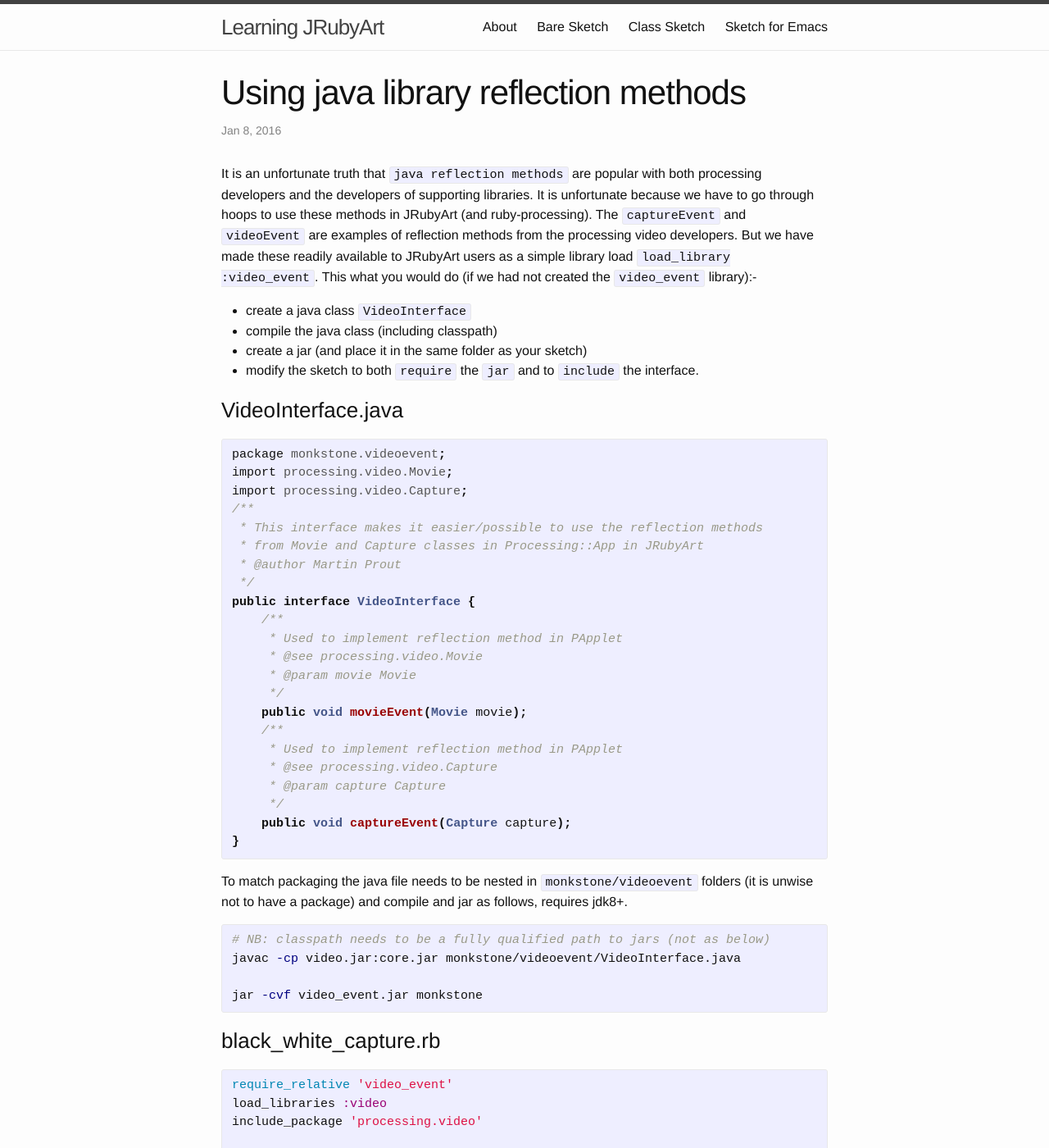
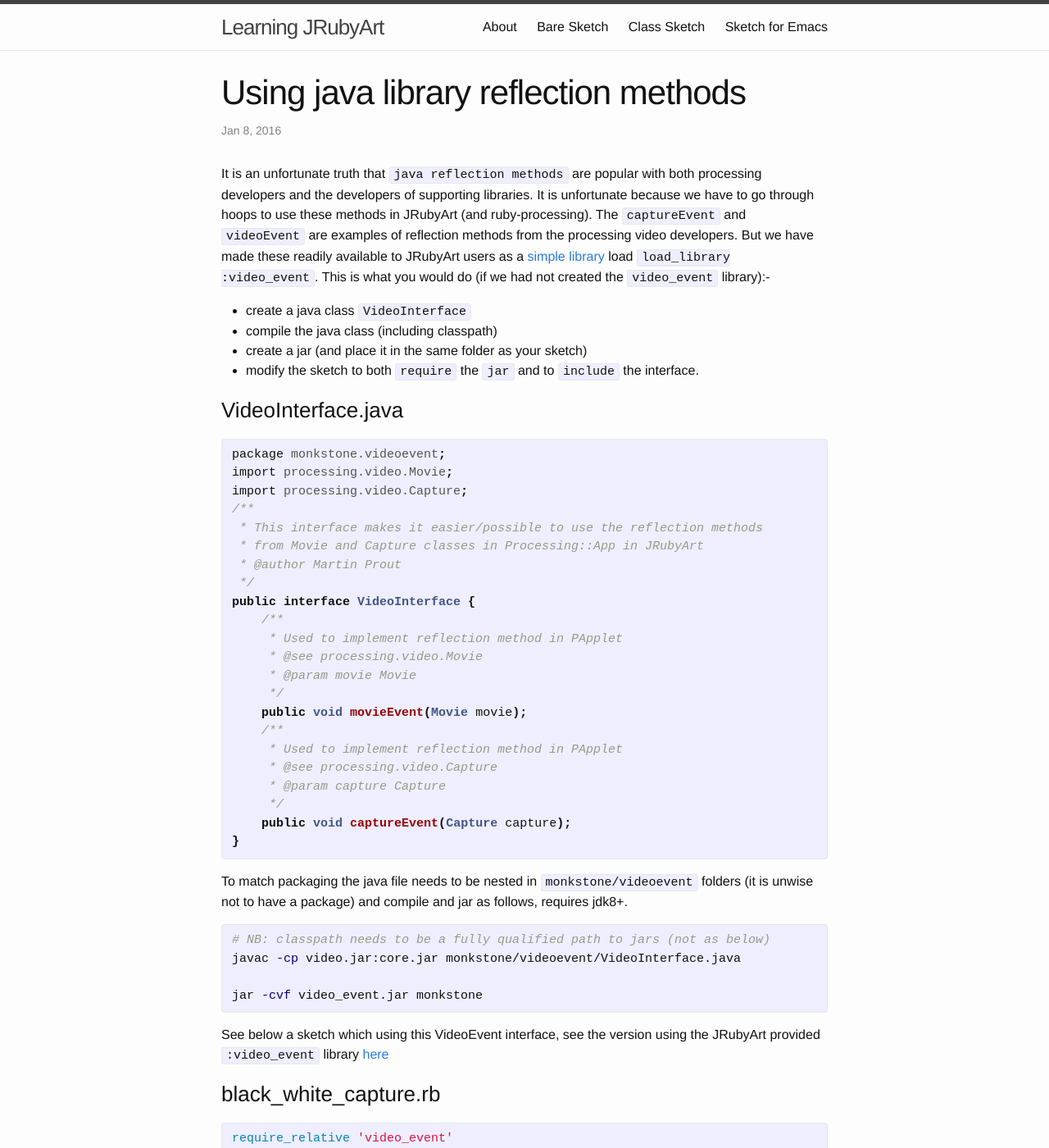
Before and after one commit to monkstone/monkstone.github.com, a Jekyll site: the page built from _posts/2016-01-08-carnivore.md, in a window 1280 px wide and 1400 px high. Shown: the whole window at 82% size. Built offline with Jekyll 4.4.1, drawn with Linux system fonts in a browser that asks for light colours; some of the changed text lies outside the part shown.

Commit message:
add some links

```diff
--- a/_posts/2016-01-08-carnivore.md
+++ b/_posts/2016-01-08-carnivore.md
@@ -7,7 +7,7 @@ keywords: carnivore, sniffer, reflection, interface, JRubyArt
 permalink: _posts/carnivore
 ---
 
-It is an unfortunate truth that `java reflection methods` are popular with both processing developers and the developers of supporting libraries. It is unfortunate because we have to go through hoops to use these methods in JRubyArt (and ruby-processing). The `captureEvent` and `videoEvent` are examples of reflection methods from the processing video developers. But we have made these readily available to JRubyArt users as a simple library load `load_library :video_event`. This what you would do (if we had not created the `video_event` library):-
+It is an unfortunate truth that `java reflection methods` are popular with both processing developers and the developers of supporting libraries. It is unfortunate because we have to go through hoops to use these methods in JRubyArt (and ruby-processing). The `captureEvent` and `videoEvent` are examples of reflection methods from the processing video developers. But we have made these readily available to JRubyArt users as a [simple library][library] load `load_library :video_event`. This is what you would do (if we had not created the `video_event` library):-
 
 - create a java class `VideoInterface`
 - compile the java class (including classpath)
@@ -48,6 +48,8 @@ javac -cp video.jar:core.jar monkstone/videoevent/VideoInterface.java
 
 jar -cvf video_event.jar monkstone
 {% endhighlight %}
+
+See below a sketch which using this VideoEvent interface, see the version using the JRubyArt provided `:video_event` library [here][bw]
 
 ###black_white_capture.rb
 {% highlight ruby %}
@@ -159,3 +161,9 @@ def packetEvent(p)
   # puts("---------------------------\n")
 end
 {% endhighlight %}
+
+Read more about calling java from ruby including [reflection here][reflection].
+
+[library]:https://github.com/ruby-processing/JRubyArt/blob/master/library/video_event/video_event.rb
+[reflection]:https://github.com/jruby/jruby/wiki/CallingJavaFromJRuby
+[bw]:https://github.com/ruby-processing/samples4ruby-processing3/blob/master/processing_app/library/video/capture/black_white_capture.rb
```
